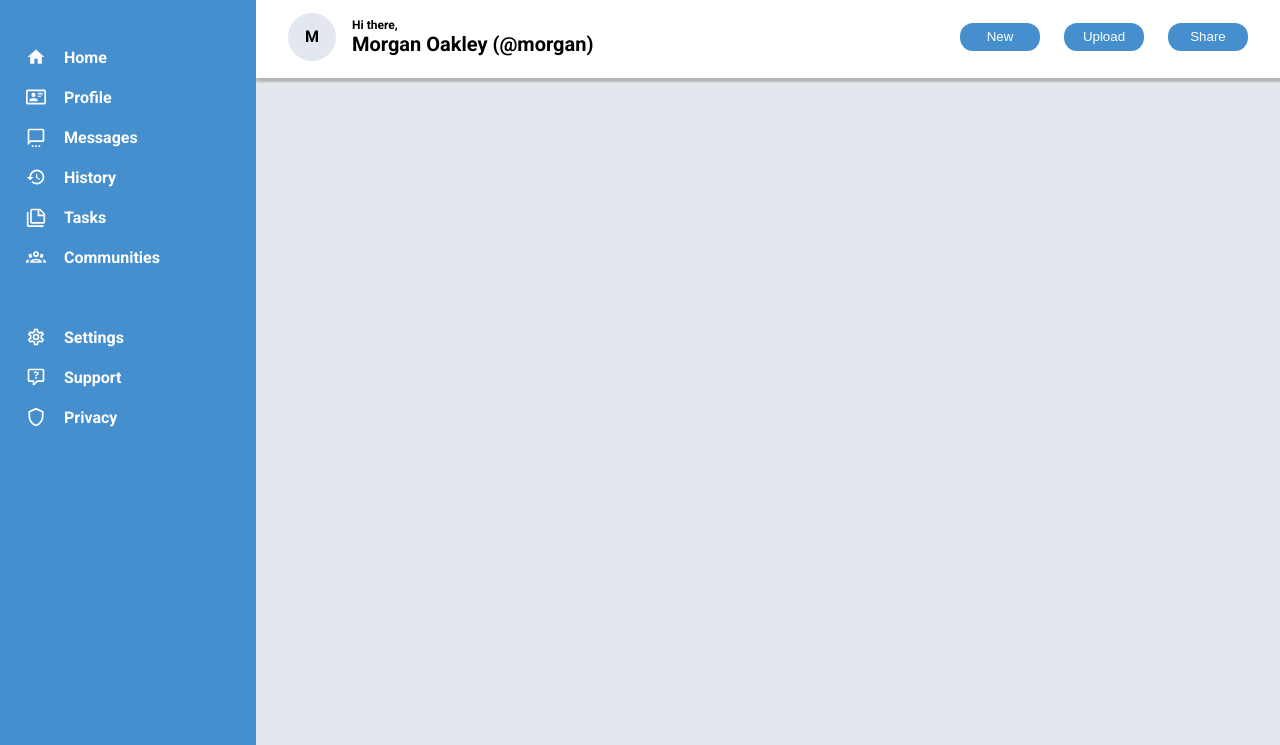
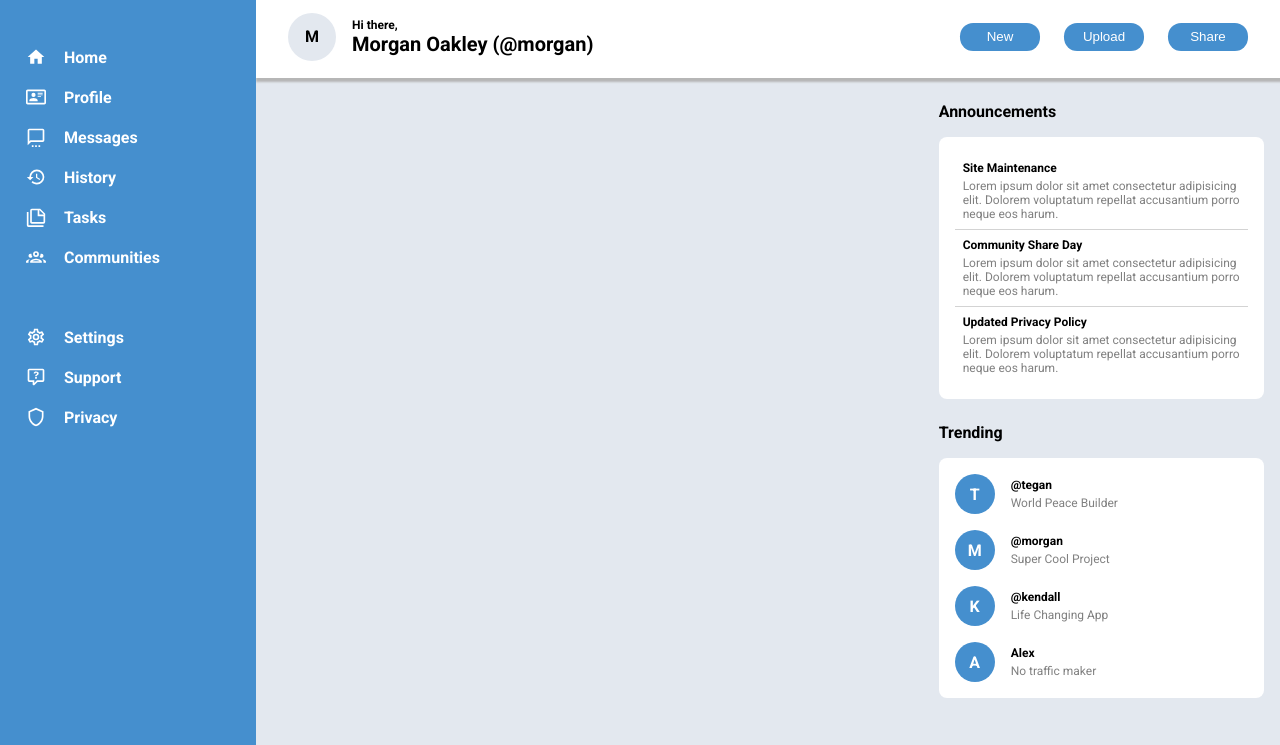
Before and after one commit to szkiss04/odin-admin-dashboard, a plain HTML site: page index.html in a window 1280 px wide. Shown: the part 55-800 px from the top of the page. Drawn offline with Linux system fonts and the light colour scheme.

Commit message:
Main section > sidebar added

```diff
--- a/index.html
+++ b/index.html
@@ -49,7 +49,60 @@
                     <button>Share</button>
                 </div>
             </div>
-            <div class="main"></div>
+            <div class="main">
+                <div class="projects-section">
+
+                </div>
+                <div class="main-sidebar">
+                    <h2>Announcements</h2>
+                    <div class="announcement-container">
+                        <div class="announcement-article">
+                            <h3>Site Maintenance</h3>
+                            <p>
+                                Lorem ipsum dolor sit amet consectetur adipisicing elit.
+                                Dolorem voluptatum repellat accusantium porro neque eos harum.
+                            </p>
+                        </div>
+                        <div class="announcement-article">
+                            <h3>Community Share Day</h3>
+                            <p>
+                                Lorem ipsum dolor sit amet consectetur adipisicing elit.
+                                Dolorem voluptatum repellat accusantium porro neque eos harum.
+                            </p>
+                        </div>
+                        <div class="announcement-article">
+                            <h3>Updated Privacy Policy</h3>
+                            <p>
+                                Lorem ipsum dolor sit amet consectetur adipisicing elit.
+                                Dolorem voluptatum repellat accusantium porro neque eos harum.
+                            </p>
+                        </div>
+                    </div>
+                    <h2>Trending</h2>
+                    <div class="trending-container">
+                        <div class="avatar">T</div>
+                        <div class="user">
+                            <h3>@tegan</h3>
+                            <p>World Peace Builder</p>
+                        </div>
+                        <div class="avatar">M</div>
+                        <div class="user">
+                            <h3>@morgan</h3>
+                            <p>Super Cool Project</p>
+                        </div>
+                        <div class="avatar">K</div>
+                        <div class="user">
+                            <h3>@kendall</h3>
+                            <p>Life Changing App</p>
+                        </div>
+                        <div class="avatar">A</div>
+                        <div class="user">
+                            <h3>Alex</h3>
+                            <p>No traffic maker</p>
+                        </div>
+                    </div>
+                </div>
+            </div>
         </div>
     </body>
 </html>
--- a/styles.css
+++ b/styles.css
@@ -180,3 +180,67 @@ h2 {
     display: grid;
     grid-template-columns: 2fr 1fr;
 }
+
+.main-sidebar h2 {
+    margin-top: 1.5rem;
+    font-size: 1rem;
+}
+
+.announcement-container {
+    background-color: var(--header-bg-color);
+    border: none;
+    border-radius: .5rem;
+    padding: 1rem;
+    margin: 1rem 1rem 1rem 0;
+}
+
+.announcement-article {
+    padding: .5rem;
+}
+
+.announcement-article > h3 {
+    font-size: .75rem;
+    font-weight: bold;
+    margin-bottom: 0.25rem;
+}
+
+.announcement-article > p {
+    font-size: .75rem;
+    color: grey
+}
+
+.announcement-container > .announcement-article:not(:first-of-type):not(:last-of-type) {
+    border-top: 1px solid lightgrey;
+    border-bottom: 1px solid lightgrey;
+}
+
+.trending-container{
+    display: grid;
+    grid-template-columns: 2.5rem 1fr;
+    grid-auto-rows: 2.5rem;
+    gap: 1rem;
+    background-color: var(--header-bg-color);
+    border: none;
+    border-radius: .5rem;
+    padding: 1rem;
+    margin: 1rem 1rem 1rem 0;
+    align-items: center;
+}
+
+.trending-container > .avatar {
+    width: 2.5rem;
+    height: 2.5rem;
+    background-color: var(--sidebar-bg-color);
+    color: var(--sidebar-font-color);
+}
+
+.trending-container > .user > h3 {
+    font-size: .75rem;
+    margin-bottom: .25rem;
+    color: var(--main-font-color);
+}
+
+.trending-container > .user > p {
+    font-size: .75rem;
+    color: gray;
+}
```
